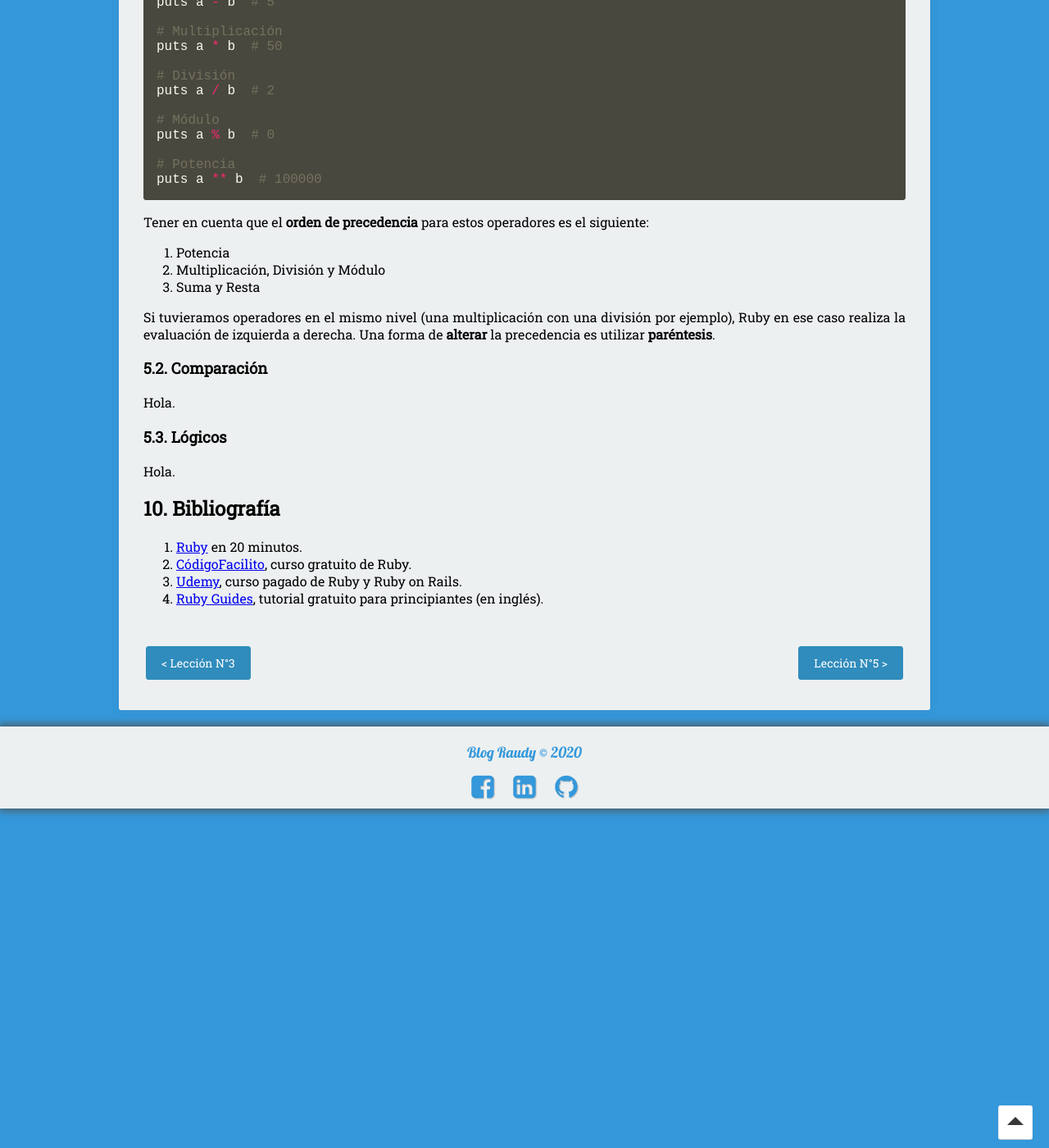
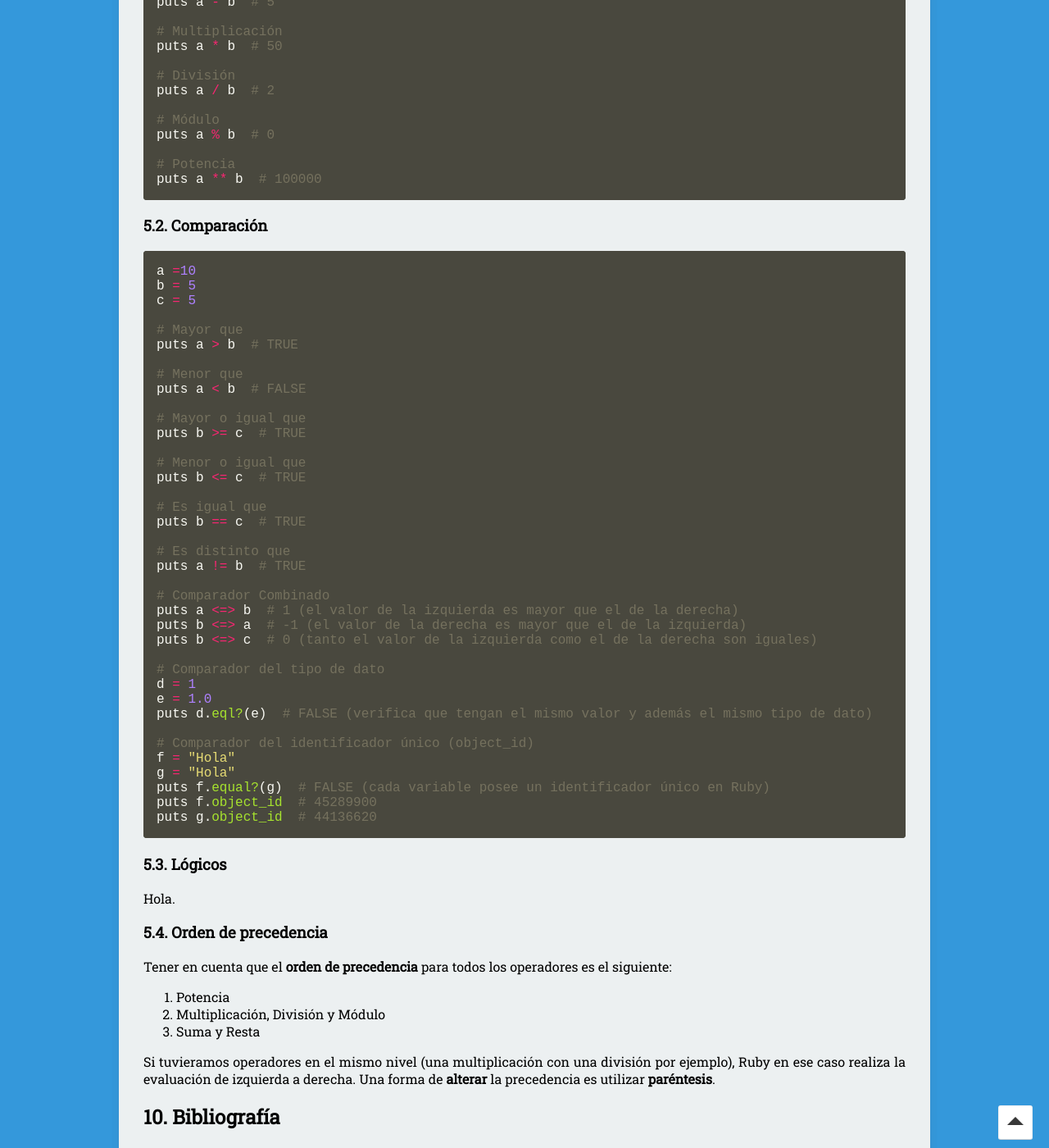
Before and after one commit to nisoto/Blog-anterior-2.0, a Jekyll site: the page built from _posts/2020-04-12-rails-iv-ruby-en-detalle.md, in a window 1280 px wide and 1400 px high, scrolled down 6563 px. Shown: the whole window at 82% size. Built offline with Jekyll 4.4.1, drawn with Linux system fonts in a browser that asks for light colours; nearby versions of some CDN libraries.

Commit message:
Update 2020-04-12-rails-iv-ruby-en-detalle.md

````diff
--- a/_posts/2020-04-12-rails-iv-ruby-en-detalle.md
+++ b/_posts/2020-04-12-rails-iv-ruby-en-detalle.md
@@ -328,20 +328,62 @@ puts a % b  # 0
 puts a ** b  # 100000
 ```
 
-Tener en cuenta que el **orden de precedencia** para estos operadores es el siguiente:
+### 5.2. Comparación
+
+``` rb
+a =10
+b = 5
+c = 5
+
+# Mayor que
+puts a > b  # TRUE
+
+# Menor que
+puts a < b  # FALSE
+
+# Mayor o igual que
+puts b >= c  # TRUE
+
+# Menor o igual que
+puts b <= c  # TRUE
+
+# Es igual que
+puts b == c  # TRUE
+
+# Es distinto que
+puts a != b  # TRUE
+
+# Comparador Combinado
+puts a <=> b  # 1 (el valor de la izquierda es mayor que el de la derecha)
+puts b <=> a  # -1 (el valor de la derecha es mayor que el de la izquierda)
+puts b <=> c  # 0 (tanto el valor de la izquierda como el de la derecha son iguales)
+
+# Comparador del tipo de dato
+d = 1
+e = 1.0
+puts d.eql?(e)  # FALSE (verifica que tengan el mismo valor y además el mismo tipo de dato)
+
+# Comparador del identificador único (object_id)
+f = "Hola"
+g = "Hola"
+puts f.equal?(g)  # FALSE (cada variable posee un identificador único en Ruby)
+puts f.object_id  # 45289900
+puts g.object_id  # 44136620
+```
+
+### 5.3. Lógicos
+
+Hola.
+
+### 5.4. Orden de precedencia
+
+Tener en cuenta que el **orden de precedencia** para todos los operadores es el siguiente:
+
 1. Potencia
 2. Multiplicación, División y Módulo
 3. Suma y Resta
 
 Si tuvieramos operadores en el mismo nivel (una multiplicación con una división por ejemplo), Ruby en ese caso realiza la evaluación de izquierda a derecha. Una forma de **alterar** la precedencia es utilizar **paréntesis**.
-
-### 5.2. Comparación
-
-Hola.
-
-### 5.3. Lógicos
-
-Hola.
 
 ## 10. Bibliografía
 
````
